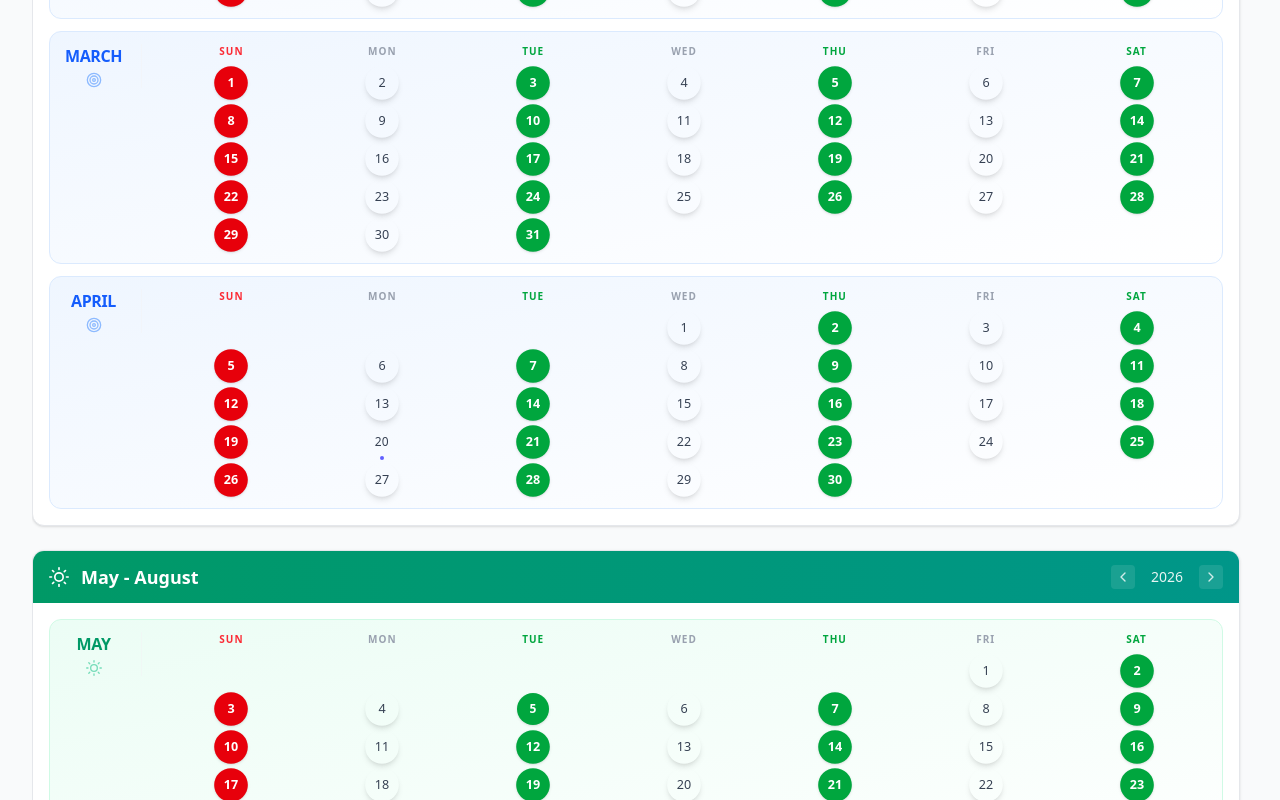
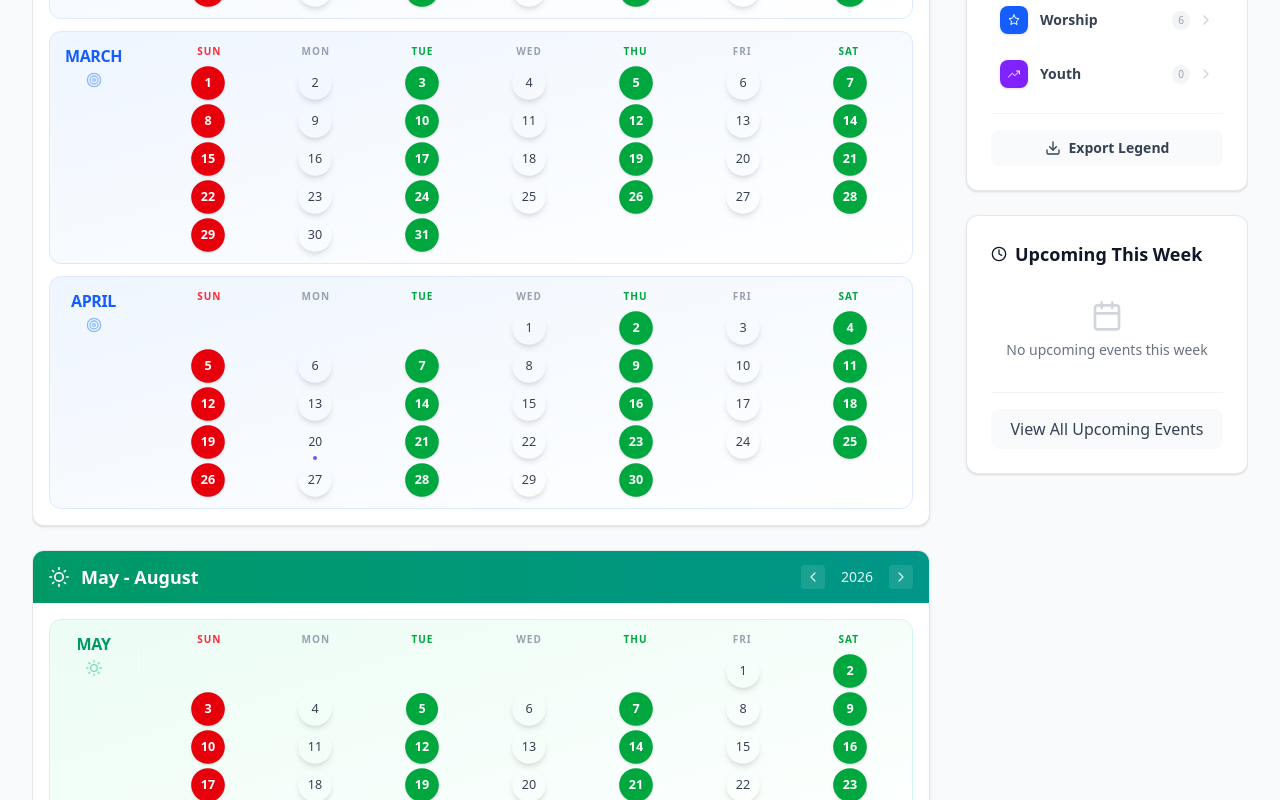
Before and after one commit to jeffkaberagithara-guru/pcea-calendar, a React (Vite) app: page / in a window 1280 px wide. Shown: the part 737-1537 px from the top of the page. Built offline with nearby package versions, Linux system fonts and the light colour scheme.

Commit message:
Modified App.jsx file

```diff
--- a/src/App.jsx
+++ b/src/App.jsx
@@ -197,8 +197,8 @@ function App() {
           </div>
         </header>
 
-        <div className="flex flex-col-reverse md:grid md:grid-cols-[1fr,300px] lg:grid-cols-[1fr,320px] gap-6 flex-1 px-4 md:px-8 pb-4 min-h-0">
-          <div id="calendar-view" className="flex-1 overflow-y-auto md:pr-2 custom-scrollbar space-y-6">
+        <div className="flex flex-col-reverse md:grid md:grid-cols-4 gap-6 flex-1 px-4 md:px-8 pb-4 min-h-0">
+          <div id="calendar-view" className="md:col-span-3 overflow-y-auto md:pr-2 custom-scrollbar space-y-6">
             <QuarterOne
               events={filteredEvents}
               onEventSelect={handleEventSelect}
@@ -219,7 +219,7 @@ function App() {
             />
           </div>
 
-          <div id="events-panel" className="shrink-0 md:overflow-y-auto md:overflow-x-hidden pl-1 custom-scrollbar">
+          <div id="events-panel" className="md:col-span-1 md:overflow-y-auto md:overflow-x-hidden pl-1 custom-scrollbar">
             <EventsKeyPanel
               events={events}
               selectedEvent={selectedEvent}
```
